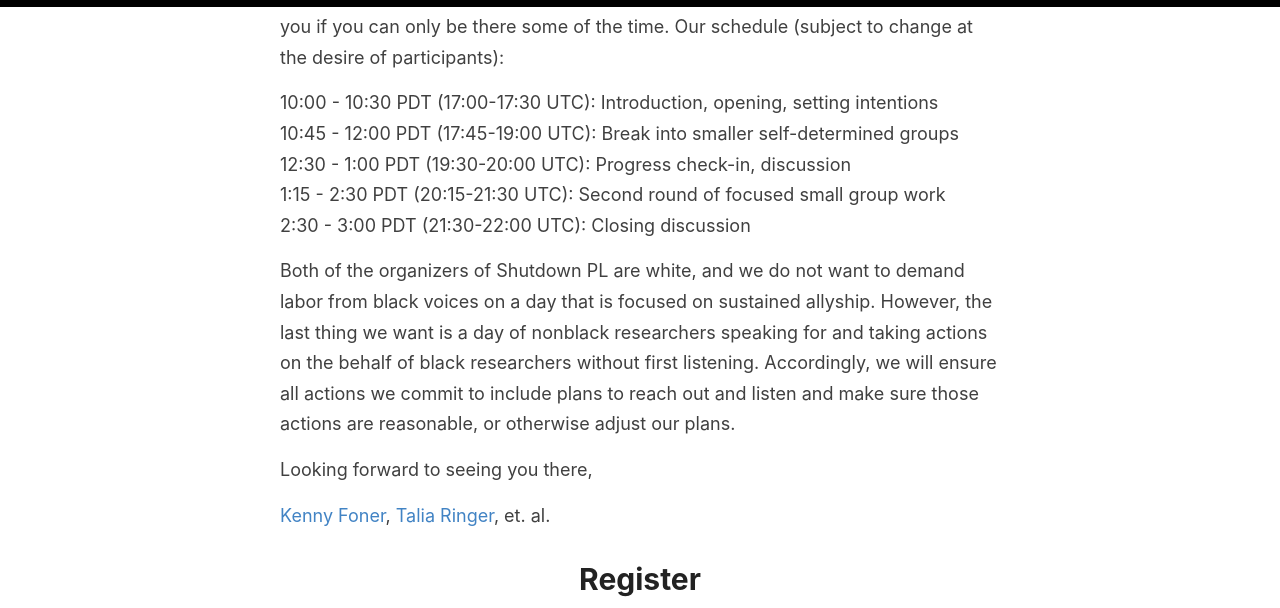
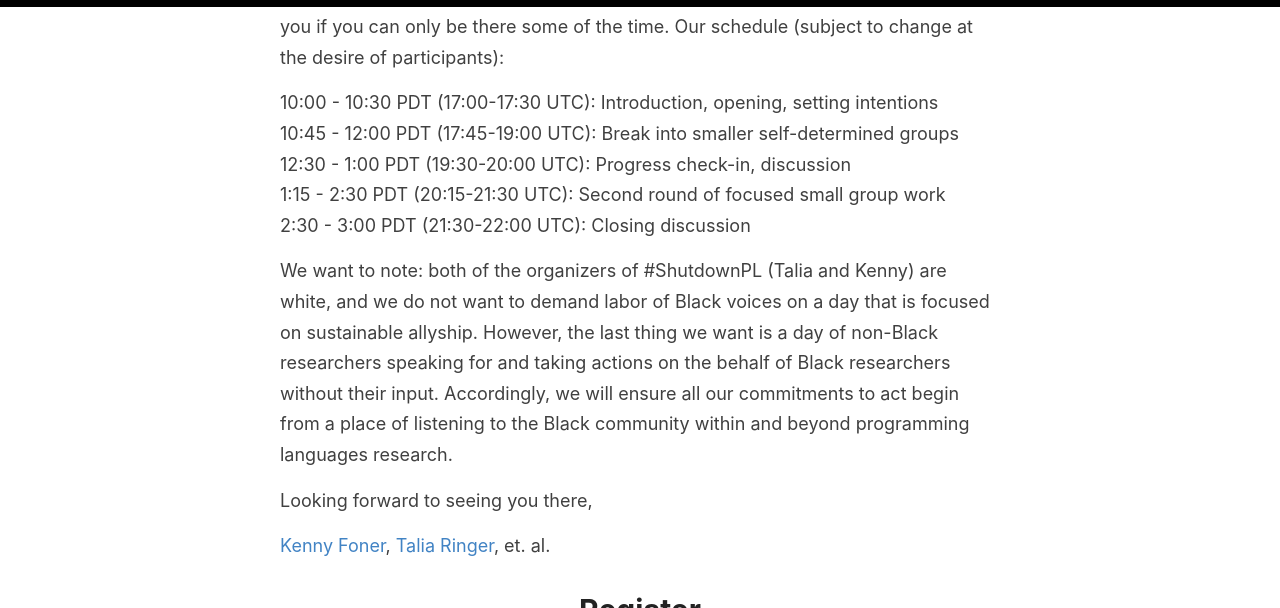
Before and after one commit to tlringer/shutdown-pl, a Jekyll site: the page built from index.markdown, in a window 1280 px wide and 900 px high, scrolled down 995 px, cut to the strip 0-608 px from the top of the window. Built offline with Jekyll 4.4.1, drawn with Linux system fonts in a browser that asks for light colours; our own code applies the rules of GitHub Pages for plain Markdown files.

Commit message:
Update index.markdown

```diff
--- a/index.markdown
+++ b/index.markdown
@@ -14,11 +14,11 @@ We will be holding a virtual day of conversation and focused group action. We en
 1:15&nbsp;-&nbsp;2:30 PDT (20:15-21:30 UTC): Second round of focused small group work<br/>
 2:30&nbsp;-&nbsp;3:00 PDT (21:30-22:00 UTC): Closing discussion
 
-Both of the organizers of Shutdown PL are white, and we do not want to demand labor from black voices on a day that is focused on sustained allyship. However, the last thing we want is a day of nonblack researchers speaking for and taking actions on the behalf of black researchers without first listening. Accordingly, we will ensure all actions we commit to include plans to reach out and listen and make sure those actions are reasonable, or otherwise adjust our plans.
+We want to note: both of the organizers of #ShutdownPL (Talia and Kenny) are white, and we do not want to demand labor of Black voices on a day that is focused on sustainable allyship. However, the last thing we want is a day of non-Black researchers speaking for and taking actions on the behalf of Black researchers without their input. Accordingly, we will ensure all our commitments to act begin from a place of listening to the Black community within and beyond programming languages research.
 
 Looking forward to seeing you there,
 
-[Kenny Foner](very.science), [Talia Ringer](https://tlringer.github.io/), et. al.
+[Kenny Foner](https://very.science), [Talia Ringer](https://tlringer.github.io/), et. al.
 
 # Register
 
```
